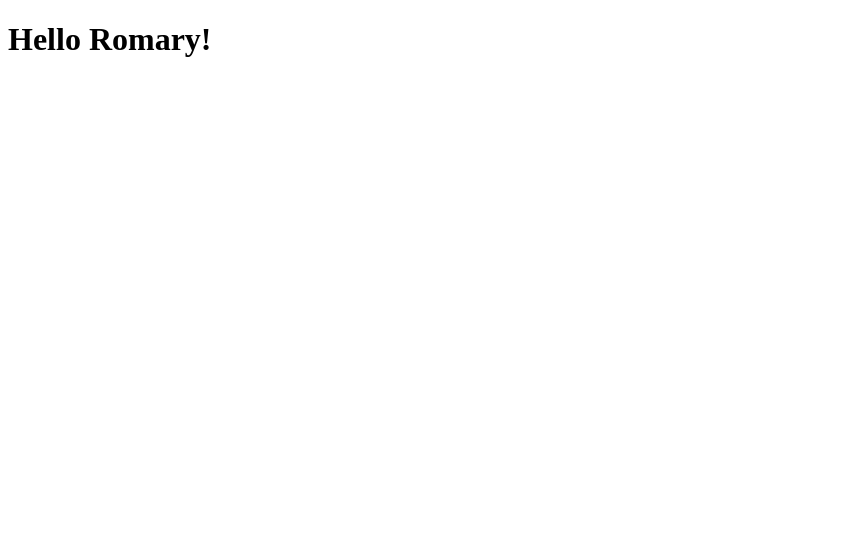
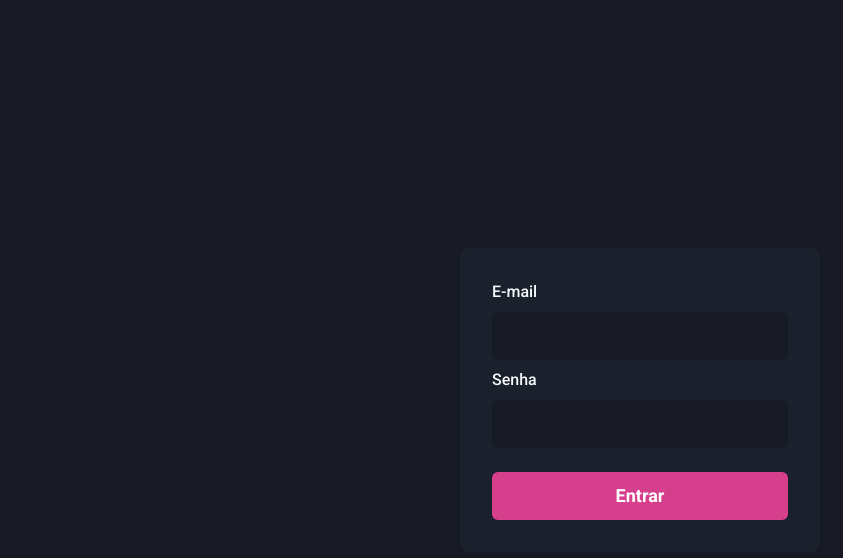
Before and after one commit to jjromary/dashgo, a Next.js app: page / in a window 1280 px wide. Shown: the top 558 px of the page, without its empty margins (0-843 px from the left). Built offline with nearby package versions, Linux system fonts and the light colour scheme.

Commit message:
Page SignIn

```diff
--- a/package.json
+++ b/package.json
@@ -9,6 +9,11 @@
     "lint": "next lint"
   },
   "dependencies": {
+    "@chakra-ui/core": "^0.8.0",
+    "@chakra-ui/react": "^1.8.6",
+    "@emotion/react": "^11.8.1",
+    "@emotion/styled": "^11.8.1",
+    "framer-motion": "^6.2.8",
     "next": "12.1.0",
     "react": "17.0.2",
     "react-dom": "17.0.2"
--- /dev/null
+++ b/src/components/Form/input..tsx
@@ -0,0 +1,26 @@
+import { FormControl, FormLabel, Input as ChakraInput, InputProps as ChakraInpuProps } from "@chakra-ui/react";
+
+interface InputProps extends ChakraInpuProps{
+    name: string;
+    label?: string;
+}
+
+export function Input({name, label, ...rest}: InputProps){
+    return(
+        <FormControl>
+        { !!label && <FormLabel htmlFor={name}>{label}</FormLabel>}
+        <ChakraInput
+          name={name}
+          id={name}
+          focusBorderColor="pink.500"
+          bgColor="gray.900"
+          variant="filled"
+          _hover={{
+            bgColor: "gray.900",
+          }}
+          size="lg"
+          {...rest}
+        />
+      </FormControl>
+    );
+}
--- a/src/pages/_app.tsx
+++ b/src/pages/_app.tsx
@@ -1,7 +1,13 @@
 import { AppProps } from "next/app";
+import { ChakraProvider } from "@chakra-ui/react";
+import { theme } from "../styles/theme";
 
 function MyApp({ Component, pageProps }: AppProps) {
-  return <Component {...pageProps} />;
+  return (
+    <ChakraProvider theme={theme}>
+      <Component {...pageProps} />
+    </ChakraProvider>
+  );
 }
 
 export default MyApp;
--- /dev/null
+++ b/src/pages/_document.tsx
@@ -0,0 +1,18 @@
+import Document, { Html, Head, Main, NextScript } from "next/document";
+
+export default class MyDocument extends Document {
+    render() {
+        return(
+            <Html>
+                <Head>
+                <link rel="preconnect" href="https://fonts.googleapis.com" />
+                <link href="https://fonts.googleapis.com/css2?family=Roboto:wght@400;500;700&display=swap" rel="stylesheet" />
+                </Head>
+                <body>
+                    <Main />
+                    <NextScript />
+                </body>
+            </Html>
+        )
+    }
+}
--- a/src/pages/index.tsx
+++ b/src/pages/index.tsx
@@ -1,3 +1,28 @@
-export default function Home() {
-  return <h1>Hello Romary!</h1>;
+import { Flex, Button, Stack } from "@chakra-ui/react";
+import { Input } from "../components/Form/input.";
+
+export default function SignIn() {
+  return (
+    <Flex w="100vw" h="100vh" align="center" justify="center">
+      <Flex
+        as="form"
+        w="100%"
+        maxWidth={360}
+        bg="gray.800"
+        p="8"
+        borderRadius={8}
+        flexDir="column"
+      >
+        <Stack>
+         <Input type="email" name="email" label="E-mail"/>
+         <Input type="password" name="password" label="Senha"/>
+
+        </Stack>
+
+        <Button type="submit" mt="6" colorScheme="pink" size="lg">
+          Entrar
+        </Button>
+      </Flex>
+    </Flex>
+  );
 }
--- /dev/null
+++ b/src/styles/theme.ts
@@ -0,0 +1,32 @@
+import { extendTheme } from '@chakra-ui/react'
+
+export const theme = extendTheme({
+    colors:{
+        colors: {
+            gray: {
+              "900": "#181B23",
+              "800": "#1F2029",
+              "700": "#353646",
+              "600": "#4B4D63",
+              "500": "#616480",
+              "400": "#797D9A",
+              "300": "#9699B0",
+              "200": "#B3B5C6",
+              "100": "#D1D2DC",
+              "50": "#EEEEF2",
+            }
+          },
+    },
+    fonts: {
+        heading: 'Roboto',
+        body: 'Roboto',
+    },
+    styles: {
+        global: {
+            body: {
+                bg: 'gray.900',
+                color: 'gray.50'
+            }
+        }
+    }
+})
```
Also changed, not shown: 1 other file (tests, documents, lock files or other folders).
